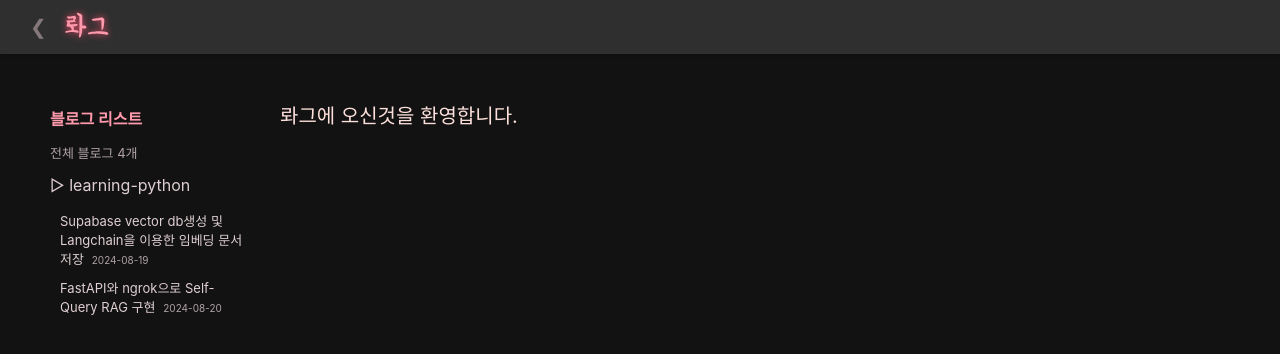
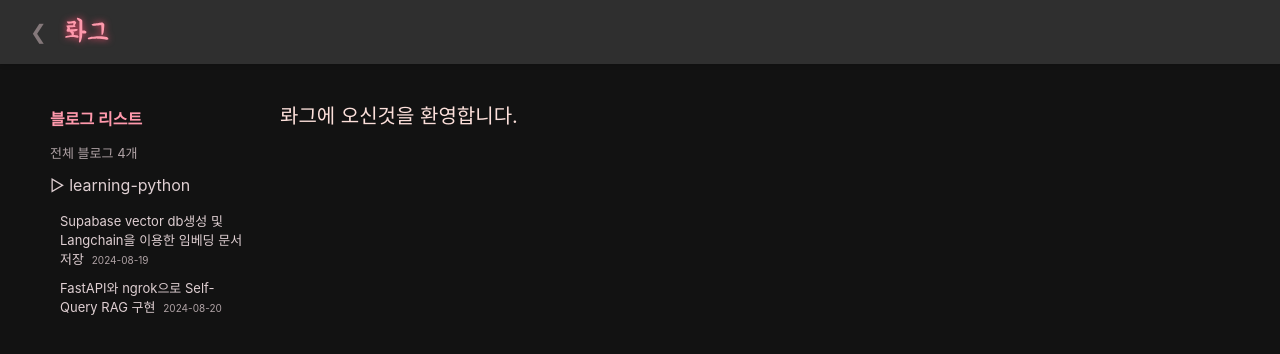
Before and after one commit to ruah0807/ruah-blog, a React (Vite) app: page /#/ in a window 1280 px wide. Shown: the top 354 px of the page. Built offline with nearby package versions, Linux system fonts and the light colour scheme.

Commit message:
fix : header padding

```diff
--- a/src/components/Header.css
+++ b/src/components/Header.css
@@ -1,6 +1,6 @@
 header {
   background-color: #2f2f2f; /* 다크 모드 헤더 배경색 */
-  padding: 0 20px; /* 양쪽 여백 */
+  padding: 5px 20px; /* 양쪽 여백 */
   color: #b0a3a6;
   display: flex;
   justify-content: center; /* 래퍼를 가운데 정렬 */
```
